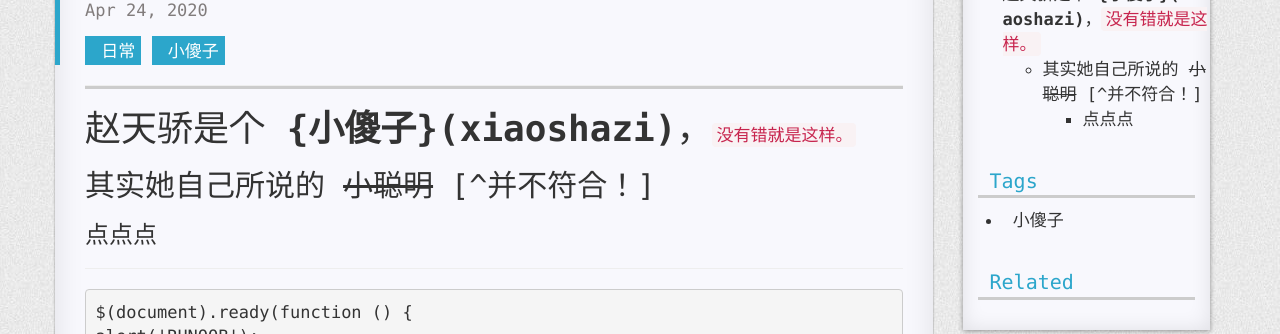
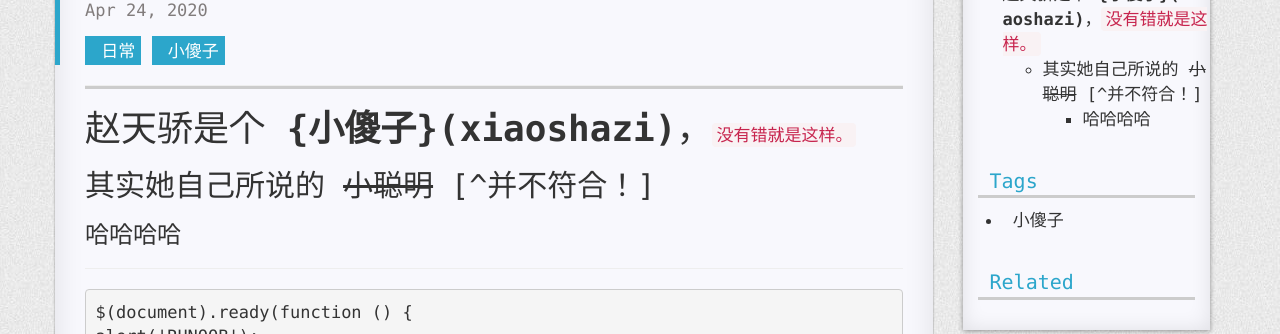
Before and after one commit to MiracleAttacker/MiracleAttacker.github.io, a Jekyll site: the page built from _posts/2020-04-24-有一个小傻子.md, in a window 1280 px wide. Shown: the part 151-485 px from the top of the page. Built offline with Jekyll 4.4.1, drawn with Linux system fonts in a browser that asks for light colours; nearby versions of some CDN libraries; comment, search, counter and statistics services are not loaded; a style sheet for code colours, icons or effects is not loaded.

Commit message:
修改文件: _posts/2020-04-24-有一个小傻子.md

```diff
--- a/_posts/2020-04-24-有一个小傻子.md
+++ b/_posts/2020-04-24-有一个小傻子.md
@@ -15,7 +15,7 @@ grammar_cjkRuby: true
 ##  其实她自己所说的 ~~小聪明~~   [^并不符合！]
 
 
-### 点点点
+### 哈哈哈哈
 
 ***
 
```
